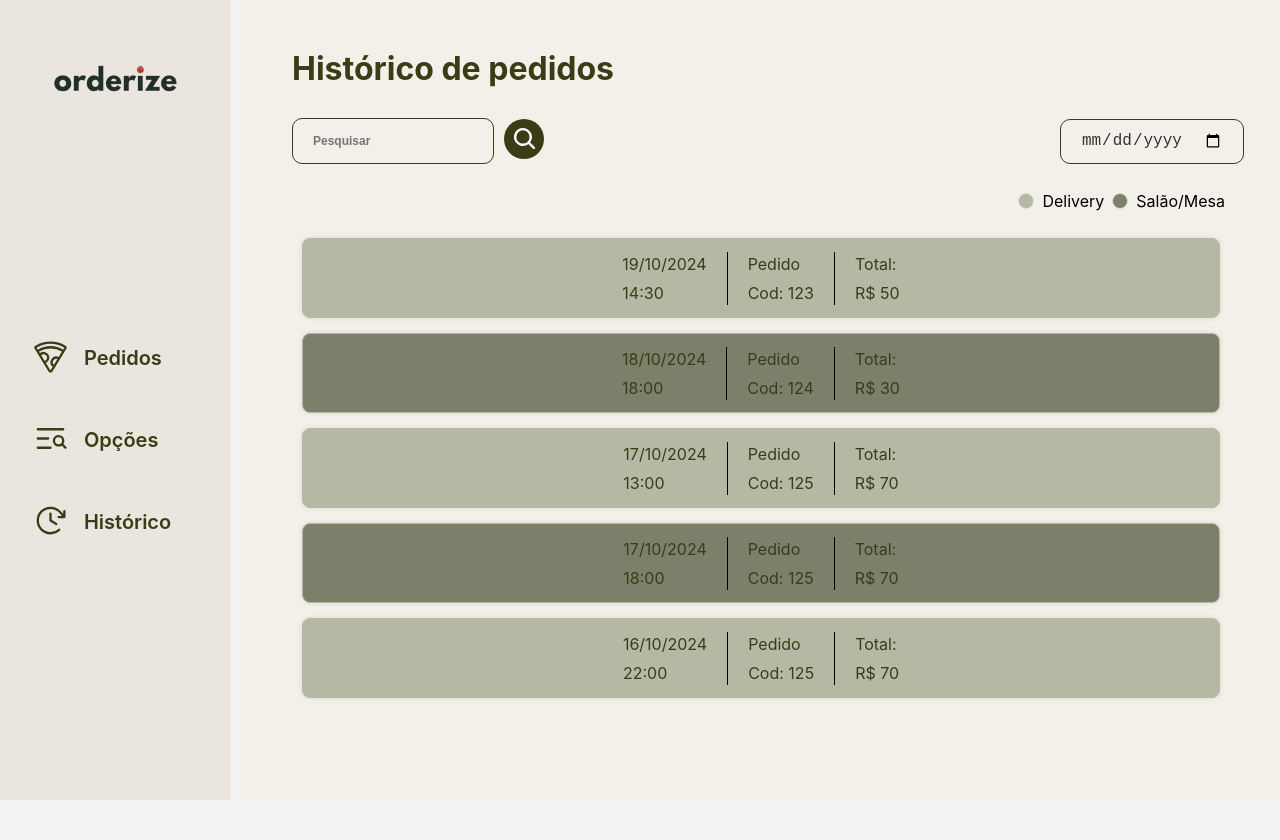
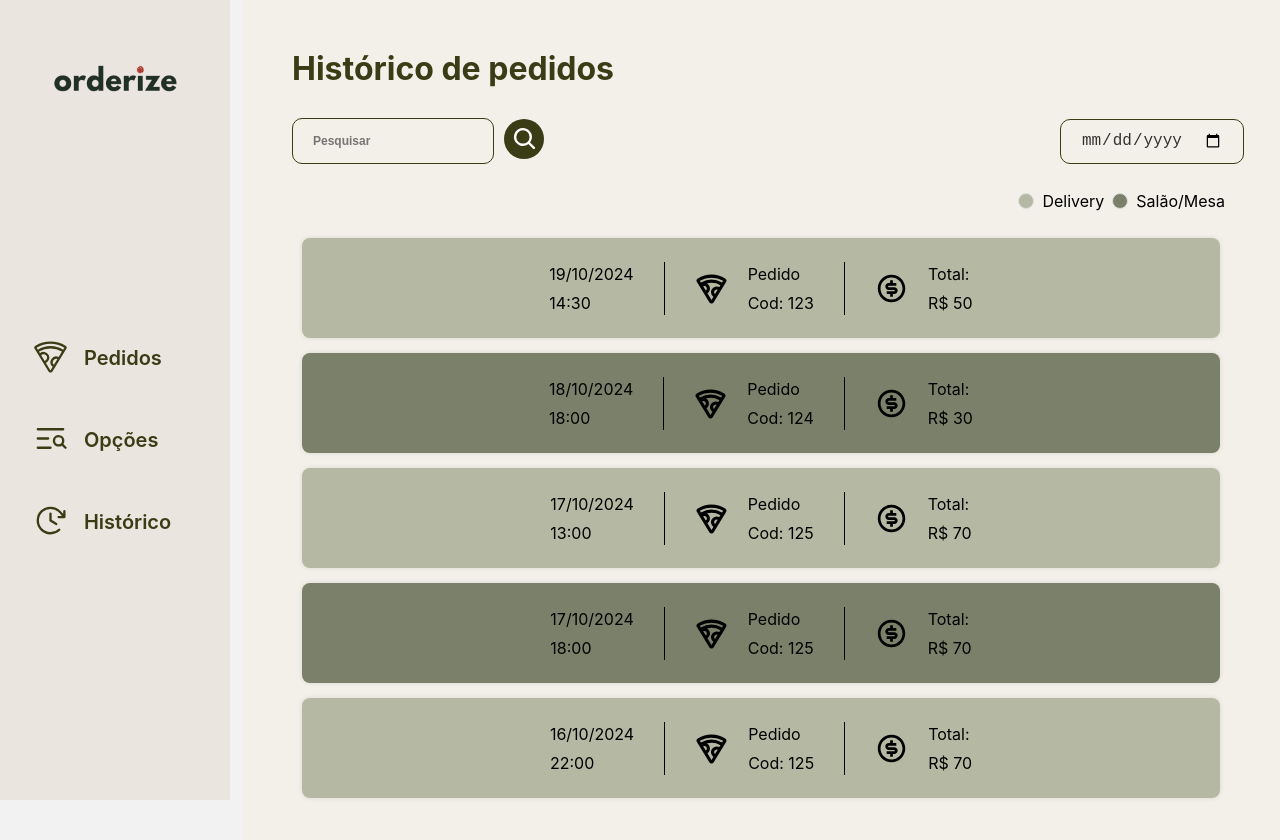
Before and after one commit to Orderize/site, a React (Vite) app: page /historico in a window 1280 px wide. Shown: the top 840 px of the page. Before the commit the page ends 800 px from the top, so only its background shows below. Built offline with nearby package versions, Linux system fonts and the light colour scheme.

Commit message:
adicionando icons no card e aumentando o tamanho dele

```diff
--- a/src/pages/Historic/Historic.jsx
+++ b/src/pages/Historic/Historic.jsx
@@ -1,8 +1,10 @@
 import React, { useState } from "react";
 import { MagnifyingGlass } from "@phosphor-icons/react";
 import { PiPizzaBold } from "react-icons/pi";
+import { RiMoneyDollarCircleLine } from "react-icons/ri";
 import Navbar from "../../Components/Navbar/Navbar";
 import styles from "./Historic.module.css";
+import { WiDayThunderstorm } from "react-icons/wi";
 
 function Historic() {
 
@@ -69,19 +71,26 @@ function Historic() {
                         return (
                             <div className={styles['orderCard']} style={{ backgroundColor }}>
                                 <div className={styles['orderInfo']}>
-                                    <div className={styles['date']}>
+                                    <div className={styles['infoDate']}>
                                         <span>{order.date}</span>
                                         <span>{order.time}</span>
                                     </div>
                                     <hr></hr>
-                                    <div className={styles['date']}>
-                                        <span>Pedido</span>
-                                        <span>Cod: {order.code}</span>
+                                    <div className={styles['infoCodTotal']}>
+                                        <PiPizzaBold className={styles['iconPizzaMoney']}></PiPizzaBold>
+                                        <div className={styles['infos2']}>
+                                            <span>Pedido</span>
+                                            <span>Cod: {order.code}</span>
+                                        </div>
+
                                     </div>
                                     <hr></hr>
-                                    <div className={styles['date']}>
-                                        <span>Total: </span>
-                                        <span>R$ {order.total}</span>
+                                    <div className={styles['infoCodTotal']}>
+                                        <RiMoneyDollarCircleLine className={styles['iconPizzaMoney']}></RiMoneyDollarCircleLine>
+                                        <div className={styles['infos2']}>
+                                            <span>Total: </span>
+                                            <span>R$ {order.total}</span>
+                                        </div>
                                     </div>
                                 </div>
                             </div>
--- a/src/pages/Historic/Historic.module.css
+++ b/src/pages/Historic/Historic.module.css
@@ -121,13 +121,14 @@
     display: flex;
     align-items: center;
     justify-content: center;
-    border: 1px solid #B5B9A4;
     background-color: #B5B9A4;
-    height: 80px;
+    height: 100px;
     padding: 15px;
     border-radius: 8px;
     box-shadow: 0px 0px 5px rgba(0, 0, 0, 0.1);
     width: 100%;
+
+    cursor: pointer;
 }
 
 .orderCard hr{
@@ -140,12 +141,35 @@
 .orderInfo{
     display: flex;
     flex-direction: row;
-    gap: 20px;
+    gap: 30px;
 }
 
-.orderInfo .date{
+.orderInfo .infoDate{
     display: flex;
     flex-direction: column;
-    color: #3A3C16;
+    color: black;
     gap: 5px;
 }
+
+.orderInfo .infoCodTotal{
+    display: flex;
+    flex-direction: row;
+    align-items: center;
+    justify-content: center;
+    color: black;
+    gap: 5px;
+}
+
+.infoCodTotal .infos2{
+    display: flex;
+    flex-direction: column;
+    color: black;
+    gap: 5px;
+}
+
+.infoCodTotal .iconPizzaMoney{
+    display: flex;
+    height: 33px;
+    width: auto;
+    margin-right: 15px;
+}
```
